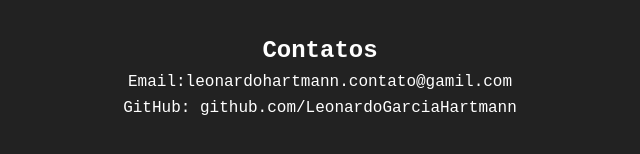
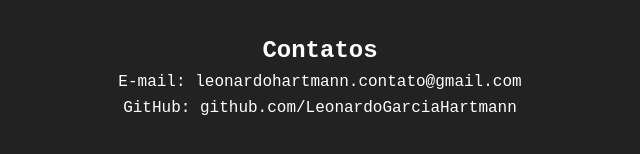
Before and after one commit to LeonardoGarciaHartmann/Portfolio, a plain HTML site: page index.htm in a window 1280 px wide. Shown: the part 1080-1234 px from the top of the page, 320-960 px from the left. Drawn offline with Linux system fonts and the light colour scheme.

Commit message:
Ajustando links

```diff
--- a/index.htm
+++ b/index.htm
@@ -51,8 +51,8 @@
 
   <section id="contatos">
     <h2>Contatos</h2>
-    <p>Email:leonardohartmann.contato@gamil.com</p>
-    <p>GitHub: github.com/LeonardoGarciaHartmann</p>
+    <a href="mailto:leonardohartmann.contato@gamil.com">E-mail: leonardohartmann.contato@gmail.com</a>
+    <a href="https://github.com/LeonardoGarciaHartmann">GitHub: github.com/LeonardoGarciaHartmann</a>
   </section>
 </body>
 </html>
--- a/styles.css
+++ b/styles.css
@@ -119,6 +119,12 @@
   margin: 0 auto;
   padding: 3em 2em;
 }
+#contatos a{
+  display: flex;
+  text-decoration: none;
+  color: white;
+  align-items: center;
+}
 @media (max-width: 600px) {
   #cabecalho {
     flex-direction: column;
```
